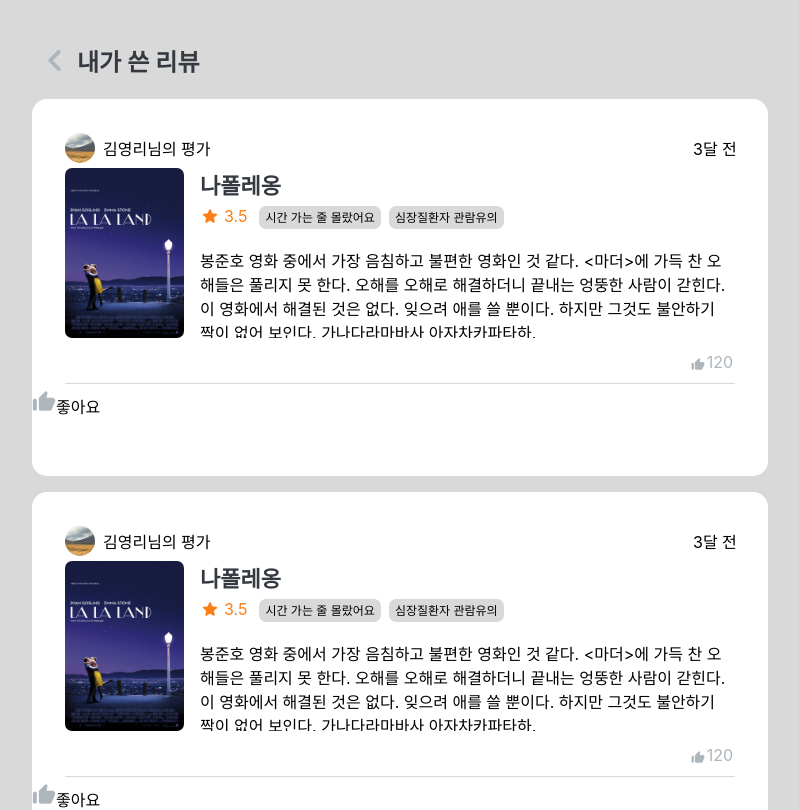
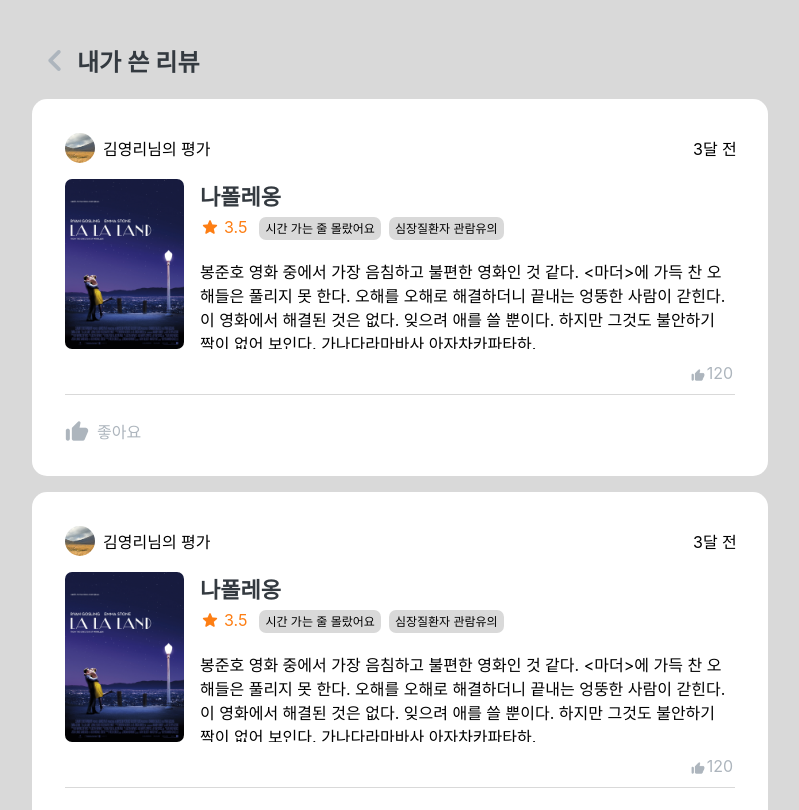
Before and after one commit to hwi-woong/OTTify-frontend, a React (Create React App) app: page /MyWrite in a window 1280 px wide. Shown: the top 810 px of the page, without its empty margins (240-1039 px from the left). Built offline with nearby package versions, Linux system fonts and the light colour scheme.

Commit message:
Feat: 작성한 리뷰 모아보기 - Item 좋아요 버튼 UI (#13)

```diff
--- a/src/CSS/MyWrite.css
+++ b/src/CSS/MyWrite.css
@@ -65,7 +65,7 @@
 /*포스터, 제목, 별점, 태그, 내용, 좋아요 수*/
 .reviewMovie{
   display: flex;
-  margin: 5px 33px;
+  margin: 16px 33px;
   padding-bottom: 8px;
   border-bottom: 1px solid var(--neutral);
 }
@@ -141,8 +141,20 @@
 }
 
 
+/*좋아요 버튼*/
+.FavoriteBtn{
+  margin-left: 33px;
+  margin-top: 24px;
+  display: flex;
+  align-items: center;
+}
 
 .thumbBtn{
   width: 24px;
   height: 24px;
 }
+
+.nameBtn{
+  color: var(--gray_500);
+  margin-left: 8px;
+}
```
